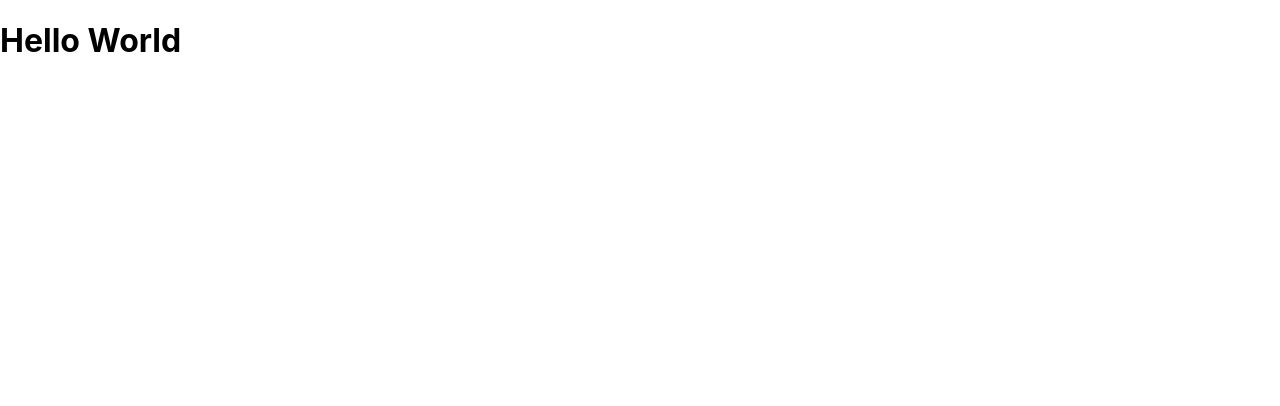
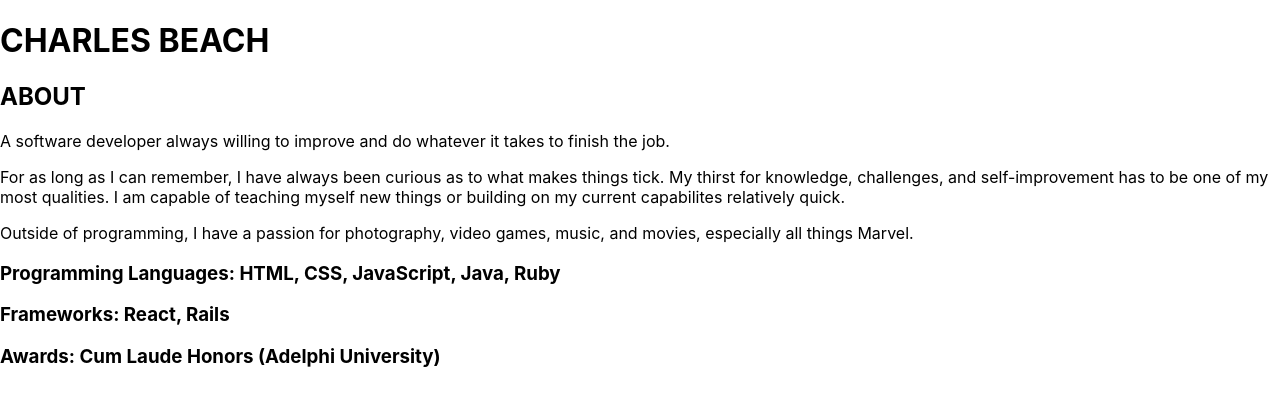
Before and after one commit to charlieb33/portfolio-charles-beach, a React (Create React App) app in the folder portfolio-app/: page / in a window 1280 px wide. Shown: the top 406 px of the page. Built offline with nearby package versions, Linux system fonts and the light colour scheme.

Commit message:
create a components folder with multiple components and subfolder for common components, modify the App.js

```diff
--- a/portfolio-app/src/App.js
+++ b/portfolio-app/src/App.js
@@ -1,12 +1,15 @@
-import React from 'react';
-// import './App.css';
+import React from 'react'
+import Header from './components/Header'
+import AboutMe from './components/AboutMe';
+// import './App.css'
 
 const App = () => {
   return (
     <div className="app-container">
-      <h1>Hello World</h1>
+      <Header />
+      <AboutMe />
     </div>
   );
 }
 
-export default App;
+export default App
--- /dev/null
+++ b/portfolio-app/src/components/AboutMe.js
@@ -0,0 +1,25 @@
+import React from "react"
+
+const AboutMe = () => {
+    return (
+        <div>
+            <h2>ABOUT</h2>
+            <p>A software developer always willing to improve and do whatever it takes to finish the job.</p>
+            <div className="about-me-description">
+                <p>For as long as I can remember, I have always been curious as to what makes things tick.
+                    My thirst for knowledge, challenges, and self-improvement has to be one of my most qualities.
+                    I am capable of teaching myself new things or building on my current capabilites relatively quick.
+
+                </p>
+                <p>Outside of programming, I have a passion for photography, video games, music, and movies, especially all things Marvel.
+
+                </p>
+            </div>
+            <h3>Programming Languages: HTML, CSS, JavaScript, Java, Ruby</h3>
+            <h3>Frameworks: React, Rails</h3>
+            <h3>Awards: Cum Laude Honors (Adelphi University)</h3>
+        </div>
+    )
+}
+
+export default AboutMe
--- /dev/null
+++ b/portfolio-app/src/components/Header.js
@@ -0,0 +1,11 @@
+import React from "react"
+
+const Header = () => {
+    return (
+        <header>
+            <h1>CHARLES BEACH</h1>
+        </header>
+    )
+}
+
+export default Header
--- /dev/null
+++ b/portfolio-app/src/components/MyProjects.js
@@ -0,0 +1 @@
+import React from "react"
```
Also changed, not shown: portfolio-app/src/components/common/ProjectItem.js (added, +13 -0 lines), portfolio-app/src/components/ContactMe.js (added).
